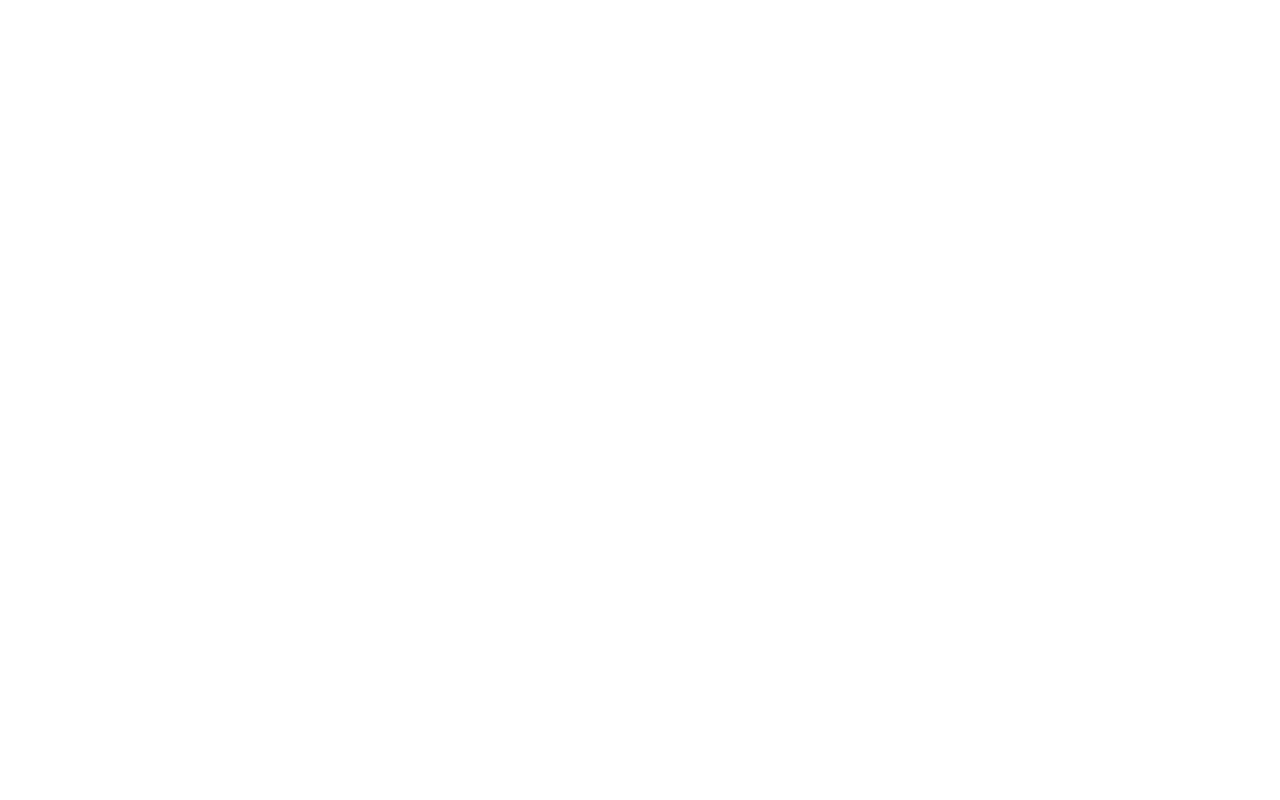
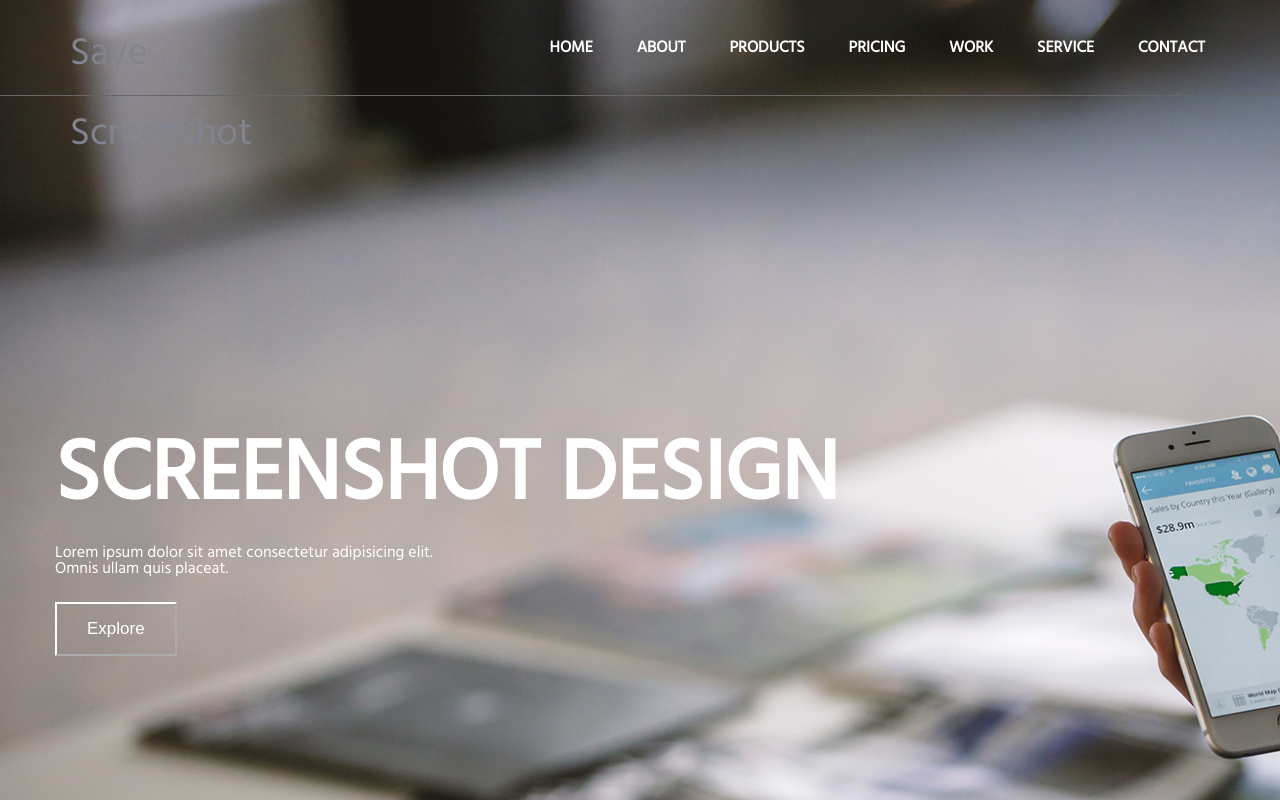
Before and after one commit to NotifyOne/test_HTML_CSS_4, a website: page index.html in a window 1280 px wide. Shown: the top 800 px of the page. Drawn offline with Linux system fonts and the light colour scheme.

Commit message:
End header-block

```diff
--- /dev/null
+++ b/assets/css/reset.css
@@ -0,0 +1,48 @@
+/* http://meyerweb.com/eric/tools/css/reset/
+   v2.0 | 20110126
+   License: none (public domain)
+*/
+
+html, body, div, span, applet, object, iframe,
+h1, h2, h3, h4, h5, h6, p, blockquote, pre,
+a, abbr, acronym, address, big, cite, code,
+del, dfn, em, img, ins, kbd, q, s, samp,
+small, strike, strong, sub, sup, tt, var,
+b, u, i, center,
+dl, dt, dd, ol, ul, li,
+fieldset, form, label, legend,
+table, caption, tbody, tfoot, thead, tr, th, td,
+article, aside, canvas, details, embed,
+figure, figcaption, footer, header, hgroup,
+menu, nav, output, ruby, section, summary,
+time, mark, audio, video {
+	margin: 0;
+	padding: 0;
+	border: 0;
+	font-size: 100%;
+	font: inherit;
+	vertical-align: baseline;
+}
+/* HTML5 display-role reset for older browsers */
+article, aside, details, figcaption, figure,
+footer, header, hgroup, menu, nav, section {
+	display: block;
+}
+body {
+	line-height: 1;
+}
+ol, ul {
+	list-style: none;
+}
+blockquote, q {
+	quotes: none;
+}
+blockquote:before, blockquote:after,
+q:before, q:after {
+	content: '';
+	content: none;
+}
+table {
+	border-collapse: collapse;
+	border-spacing: 0;
+}
--- a/assets/scss/_variables.scss
+++ b/assets/scss/_variables.scss
@@ -0,0 +1,4 @@
+$color-white: white;
+
+$color-header-save: #81848F;
+$color-header-hr: #666666;
--- a/assets/scss/blocks/_all.scss
+++ b/assets/scss/blocks/_all.scss
@@ -0,0 +1,16 @@
+html {
+    font-family: 'Hind', sans-serif;
+    font-size: 16px;
+    line-height: 20px;
+}
+
+.container {
+    width: 1170px;
+    padding: 0 15px;
+    margin: 0 auto;
+}
+
+a {
+    color: $color-white;
+    text-decoration: none;
+}
--- /dev/null
+++ b/assets/scss/blocks/_header.scss
@@ -0,0 +1,62 @@
+.header {
+    padding-top: 15px;
+    background-image: url('/assets/img/1920x1080/01.jpg');
+    background-size: cover;
+    position: relative;
+
+    &-top {
+        &-save {
+            width: 200px;
+            &--save {
+                margin-left:15px;
+                font-size: 14px;
+                color: $color-header-save;
+                font-size: 38px;
+                float: left;
+                line-height: 80px;
+            }
+        }
+
+        &-links {
+            font-weight: 600;
+            float: right;
+            margin: 25px 0;
+            a {
+                margin: 0 20px;
+                text-transform: uppercase;
+            }
+        }
+    }
+    hr {
+        width: 100%;
+        border-left: 0;
+        border-right: 0;
+        border-top: 0;
+        border-color: $color-header-hr;
+        position: absolute;
+        margin-top: 80px;
+    }
+    &-content {
+        padding-top: 420px;
+        padding-bottom: 400px;
+        color: $color-white;
+        h1 {
+            font-size: 85px;
+            font-weight: bold;
+            padding-bottom: 0px;
+            text-transform: uppercase;
+        }
+        p {
+            margin-top: 25px;
+            margin-bottom: 25px;
+            width: 400px;
+        }
+        input[type=button] {
+            background-color: rgba(0,0,0,0);
+            border-color: $color-white;
+            color: inherit;
+            font-size: 17px;
+            padding: 15px 30px;
+        }
+    }
+}
--- a/assets/scss/main.scss
+++ b/assets/scss/main.scss
@@ -2,3 +2,4 @@
 @import 'variables';
 
 @import 'blocks/all';
+@import 'blocks/header';
--- a/index.html
+++ b/index.html
@@ -1,14 +1,47 @@
 <!DOCTYPE html>
 <html lang="en">
+
 <head>
     <meta charset="UTF-8">
     <meta name="viewport" content="width=device-width, initial-scale=1.0">
     <meta http-equiv="X-UA-Compatible" content="ie=edge">
     <title>Screenshot Design</title>
+    <link rel="stylesheet" href="assets/css/reset.css">
     <link rel="stylesheet" href="assets/css/main.css">
     <link href="https://fonts.googleapis.com/css?family=Hind&display=swap" rel="stylesheet">
 </head>
+
 <body>
+    <header class="header">
 
+        <div class="header-top-wrap">
+            <div class="header-top">
+                <div class="container">
+                    <div class="header-top-save">
+                        <a href="#" class="header-top-save--save">Save Screenshot</a>
+                    </div>
+                    <div class="header-top-links">
+                        <a href="#">Home</a>
+                        <a href="#">About</a>
+                        <a href="#">Products</a>
+                        <a href="#">Pricing</a>
+                        <a href="#">Work</a>
+                        <a href="#">Service</a>
+                        <a href="#">Contact</a>
+                    </div>
+                </div>
+                <hr>
+            </div>
+
+        </div>
+        <div class="header-content">
+            <div class="container">
+                <h1>Screenshot Design</h1>
+                <p>Lorem ipsum dolor sit amet consectetur adipisicing elit. Omnis ullam quis placeat.</p>
+                <input type="button" value="Explore">
+            </div>
+        </div>
+    </header>
 </body>
+
 </html>
```
Also changed, not shown: assets/css/main.css.
